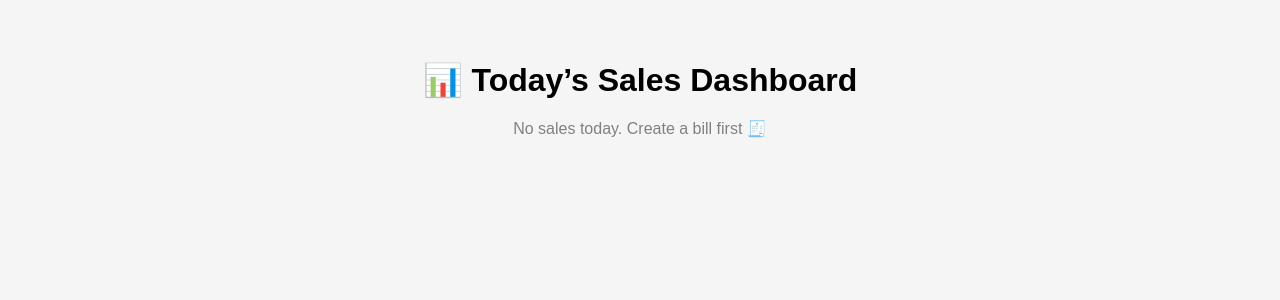
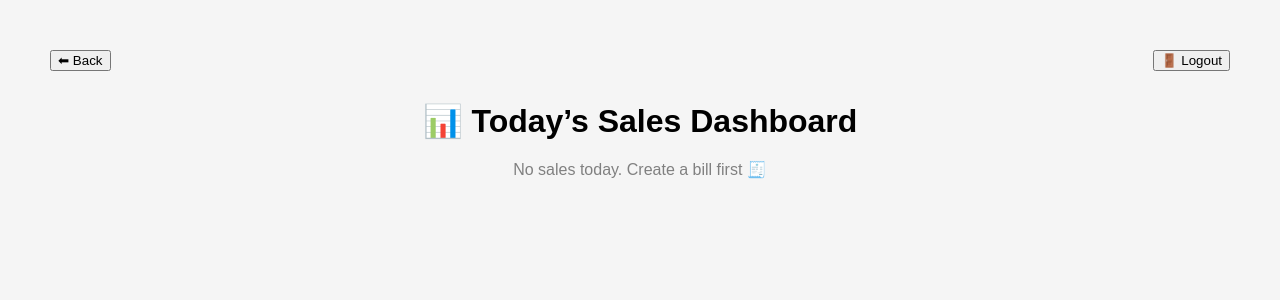
Before and after one commit to RashmiGupta7171/Bandhan-Cafe-Rashmi, a React (Create React App) app in the folder frontend/: page /charts in a window 1280 px wide. Shown: the top 300 px of the page. Built offline with nearby package versions, Linux system fonts and the light colour scheme; sample sign-in values are in the browser's storage.

Commit message:
added buttons

```diff
--- a/frontend/src/pages/Charts.js
+++ b/frontend/src/pages/Charts.js
@@ -1,3 +1,4 @@
+import { useNavigate } from "react-router-dom";
 import React, { useEffect, useState } from "react";
 import {
   BarChart, Bar, XAxis, YAxis, Tooltip, CartesianGrid,
@@ -5,6 +6,12 @@ import {
 } from "recharts";
 
 function Charts() {
+  const navigate = useNavigate();
+
+const logout = () => {
+  localStorage.removeItem("isLoggedIn");
+  navigate("/");
+};
   const [data, setData] = useState([]);
   const [topItem, setTopItem] = useState(null);
 
@@ -57,6 +64,10 @@ function Charts() {
 
   return (
     <div style={styles.container}>
+      <div style={{ display: "flex", justifyContent: "space-between", padding: "10px" }}>
+  <button onClick={() => navigate("/dashboard")}>⬅ Back</button>
+  <button onClick={logout}>🚪 Logout</button>
+</div>
       <h1>📊 Today’s Sales Dashboard</h1>
 
       {data.length === 0 ? (
--- a/frontend/src/pages/MainApp.js
+++ b/frontend/src/pages/MainApp.js
@@ -1,3 +1,4 @@
+import { useNavigate } from "react-router-dom";
 import React, { useState } from "react";
 import Menu from "./Menu";
 import Billing from "./Billing";
@@ -6,6 +7,13 @@ import "../App.css";
 
 function MainApp() {
   const [bill, setBill] = useState([]);
+
+  const navigate = useNavigate();
+
+const logout = () => {
+  localStorage.removeItem("isLoggedIn");
+  navigate("/");
+};
 
   const addItem = (name, price, type) => {
     const key = name + "-" + type;
@@ -96,6 +104,10 @@ function MainApp() {
 
   return (
     <div>
+      <div style={{ display: "flex", justifyContent: "space-between", padding: "10px" }}>
+  <button onClick={() => navigate("/dashboard")}>⬅ Back</button>
+  <button onClick={logout}>🚪 Logout</button>
+</div>
       <h1>Bandhan Wine & Dine</h1>
 
       <div className="container">
```
